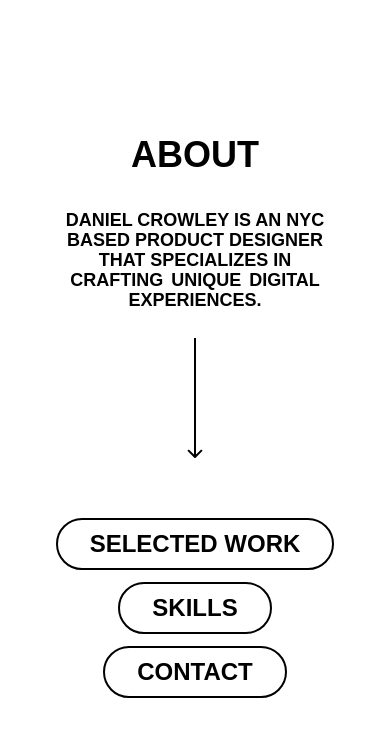
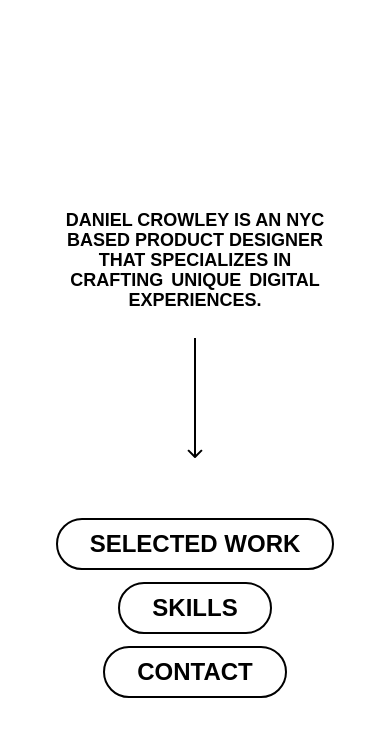
Before and after one commit to dan-jpeg/dan-cv, a React (Vite) app: page / in a window 390 px wide. Shown: the top 736 px of the page. Built offline with nearby package versions, Linux system fonts and the light colour scheme.

Commit message:
remove header

```diff
--- a/src/App.jsx
+++ b/src/App.jsx
@@ -293,7 +293,7 @@ function App() {
                     }}
                     transition={{duration: 0.8}}
                 >
-                    <div className="pb-4  pt-32 md:pt-40 text-center text-[36px] md:text-[66px] font-medium">
+                    <div className="pb-4   opacity-0 pt-32 md:pt-40 text-center text-[36px] md:text-[66px] font-medium">
                         ABOUT
                     </div>
                     <div className="w-screen pb-4 justify-center items-center gap-2.5 inline-flex">
```
